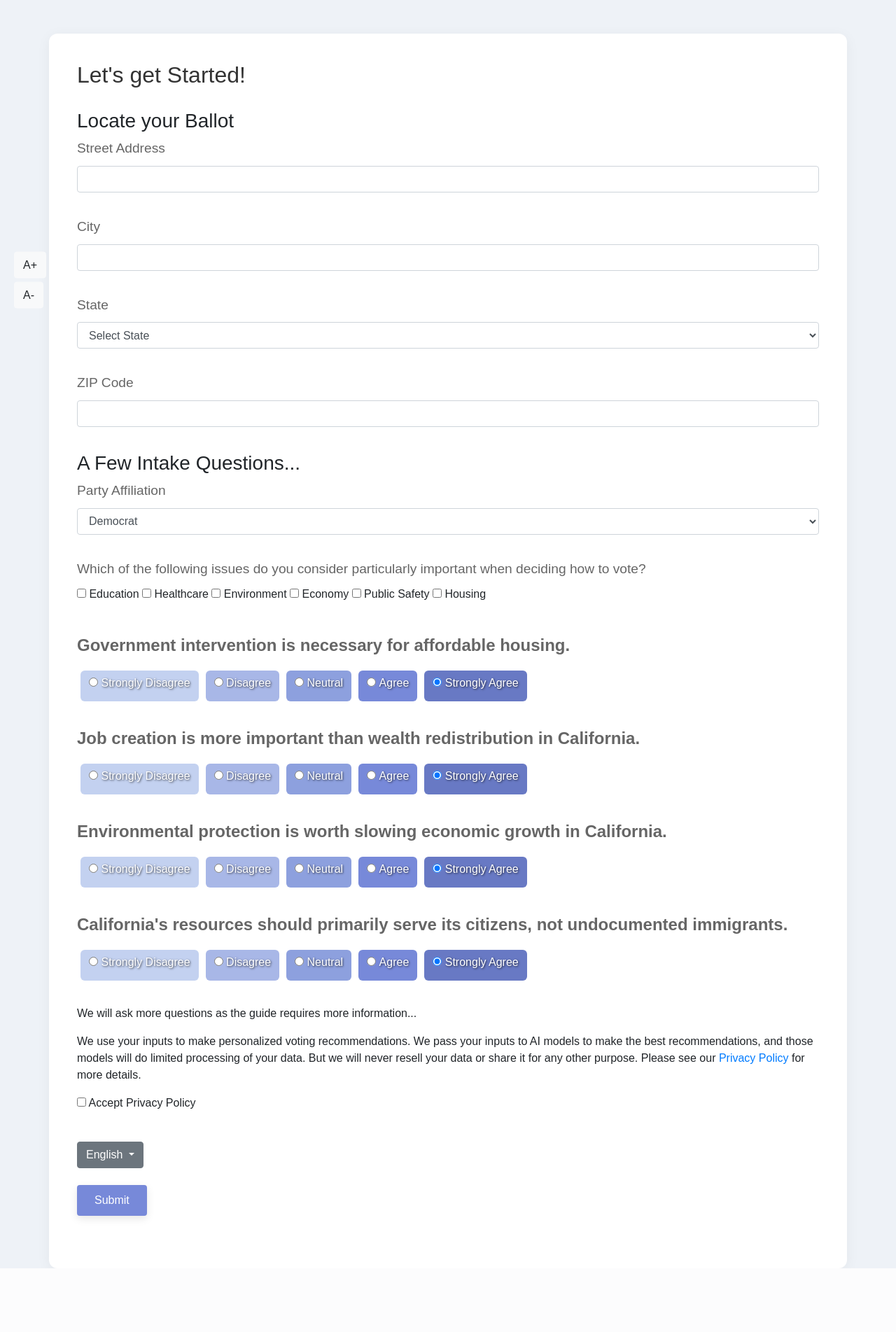
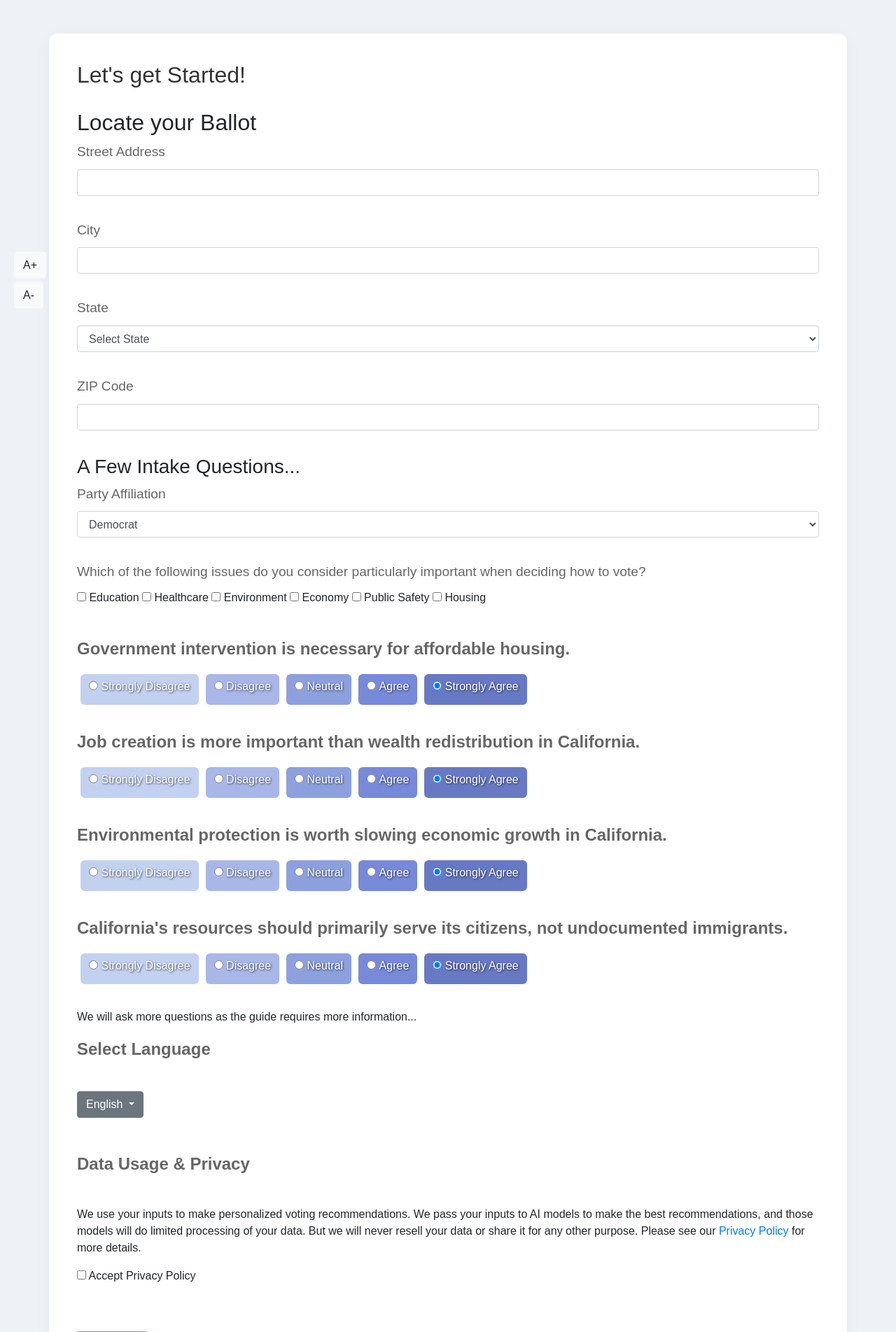
Before and after one commit to tedai-hackathon/VoteWise, a Flask app: page / in a window 1280 px wide. Shown: the top 1903 px of the page at 70% size. Before the commit the page ends 1812 px from the top, so only its background shows below. Run offline with Flask 3, Linux system fonts and the light colour scheme; parts of the project's set-up code (start-up, migrations or seed data) failed here and were passed over; some libraries are stand-ins or nearby versions.

Commit message:
tweak ballot formatting

```diff
--- a/templates/intake_form.html
+++ b/templates/intake_form.html
@@ -108,7 +108,7 @@ fieldset {
 <body>
 <div class="container mt-5">
     <h1>Let's get Started!</h1>
-    <h3> Locate your Ballot </h2>
+    <h2> Locate your Ballot </h2>
     <form action="" method="post" novalidate>
         {{ form.hidden_tag() }}
 
@@ -173,19 +173,12 @@ fieldset {
         {% endfor %}
         <p>We will ask more questions as the guide requires more information...</p>
 
-               <!-- checkbox to accept data usage terms -->
-        <div class="form-group">
-            <p>We use your inputs to make personalized
-                voting recommendations. We pass your inputs to AI models to make the best recommendations, and those models
-                will do limited processing of your data. But we will never resell your data or share it for any other purpose. Please see our <a href="privacy_policy.html" target="_blank">Privacy Policy</a> for more details.</p>
-            <label class="checkbox-inline">
-              <input type="checkbox" name="accept" value="accept">
-                Accept Privacy Policy
-            </label>
-        </div>
+
 
         <input type="hidden" name="selected_language" id="selectedLanguage" value="English">
         <div class="dropdown">
+            <legend><label>Select Language</label></legend>
+            <br>
             <button class="btn btn-secondary dropdown-toggle" type="button" id="languageDropdown" data-toggle="dropdown" aria-haspopup="true" aria-expanded="false">
                 English
             </button>
@@ -196,6 +189,20 @@ fieldset {
                 <a class="dropdown-item" href="#" data-lang="Mandarin">中文</a>
                 <a class="dropdown-item" href="#" data-lang="Russian">Русский</a>
             </div>
+        </div>
+<br>
+        <br>
+        <!-- checkbox to accept data usage terms -->
+        <div class="form-group">
+            <legend><label>Data Usage & Privacy</label></legend>
+            <br>
+            <p>We use your inputs to make personalized
+                voting recommendations. We pass your inputs to AI models to make the best recommendations, and those models
+                will do limited processing of your data. But we will never resell your data or share it for any other purpose. Please see our <a href="privacy_policy.html" target="_blank">Privacy Policy</a> for more details.</p>
+            <label class="checkbox-inline">
+              <input type="checkbox" name="accept" value="accept">
+                Accept Privacy Policy
+            </label>
         </div>
 
         <br/>
```
